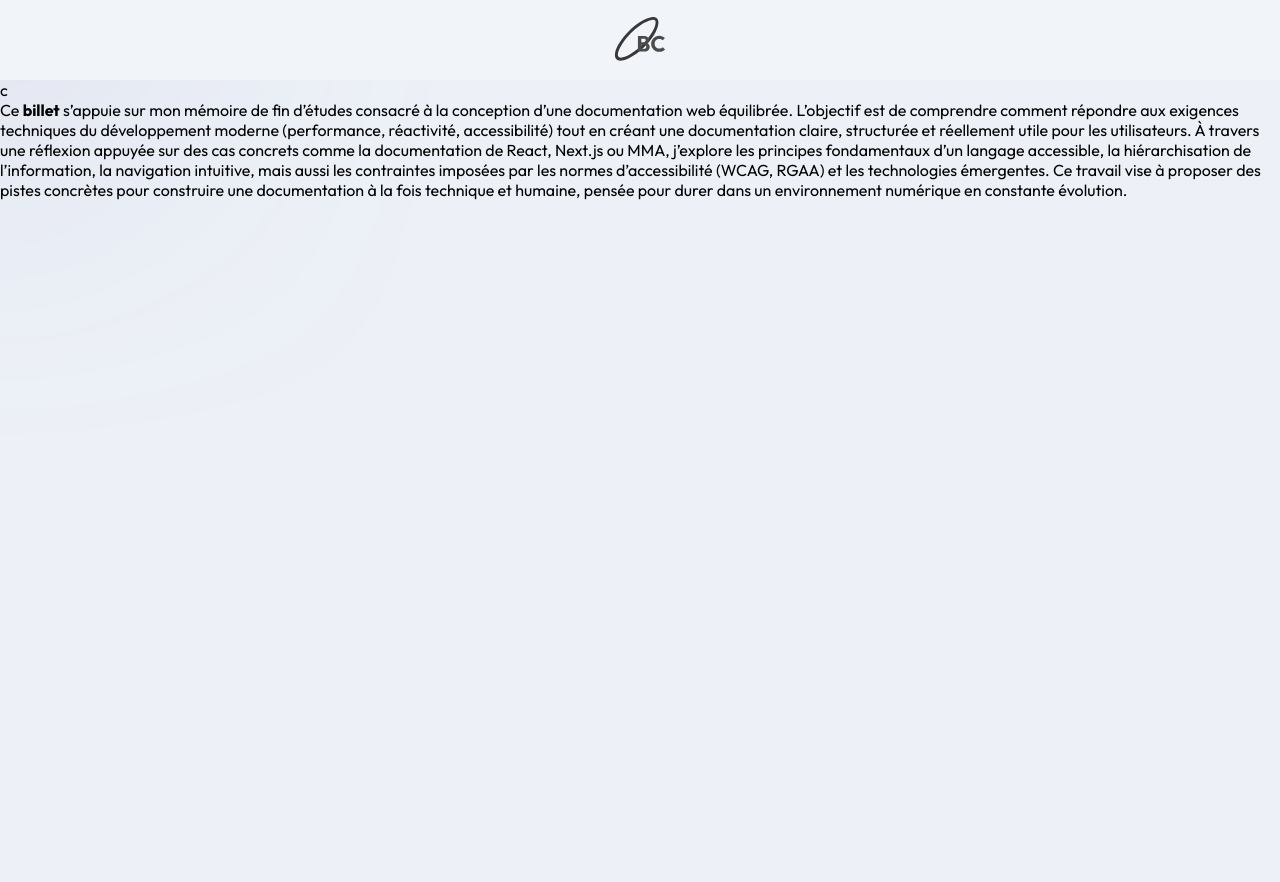
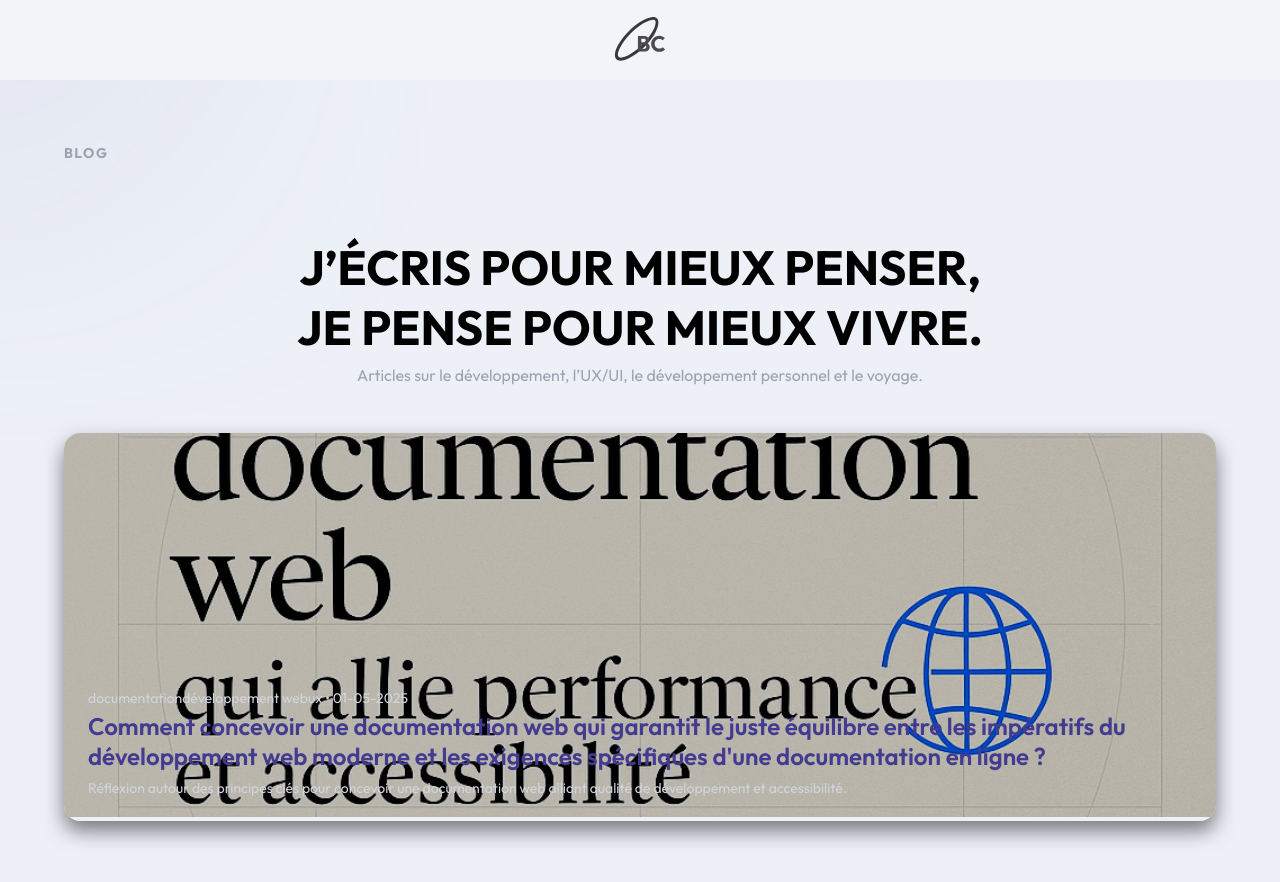
Before and after one commit to BaptisteCainjo/my-website, a Next.js app: page /blog in a window 1280 px wide. Shown: the top 882 px of the page. Before the commit the page ends 800 px from the top, so only its background shows below. Built offline with nearby package versions, Linux system fonts and the light colour scheme.

Commit message:
feat: Refactor blog page layout and styles, update font mixins, and adjust portfolio types

```diff
--- a/src/app/blog/page.tsx
+++ b/src/app/blog/page.tsx
@@ -1,24 +1,68 @@
 import NavBar from "@/components/NavBar/NavBar";
+import Image from "next/image";
+import posts from "@/utils/data/blogPosts.json";
 import BlogStyle from "@/scss/pages/Blog.module.scss";
-import fs from "fs";
-import path from "path";
-import ReactMarkdown from "react-markdown";
 
-export default function page() {
-  const filePath = path.join(
-    process.cwd(),
-    "src",
-    "content",
-    "documentation-web-equilibre-dev-ux.md"
-  );
-  console.log(filePath);
-  const fileContent = fs.readFileSync(filePath, "utf8");
+export default function BlogPage() {
   return (
     <>
       <NavBar />
-      <section className={BlogStyle.container}>
-        <ReactMarkdown>{fileContent}</ReactMarkdown>
-      </section>
+      <main className={BlogStyle.blog}>
+        <section className={BlogStyle.header}>
+          <h1 className={BlogStyle.label}>Blog</h1>
+          <h2 className={BlogStyle.title}>
+            J’écris pour mieux penser,
+            <br /> je pense pour mieux vivre.
+          </h2>
+          <p className={BlogStyle.subtitle}>
+            Articles sur le développement, l’UX/UI, le développement personnel
+            et le voyage.
+          </p>
+        </section>
+
+        <article className={BlogStyle.featuredPost}>
+          <div className={BlogStyle.featuredImageWrapper}>
+            <Image
+              src={posts[0].featured_image_url}
+              alt={posts[0].title}
+              className={BlogStyle.featuredImage}
+              width={800}
+              height={600}
+            />
+            <div className={BlogStyle.featuredContent}>
+              <p className={BlogStyle.meta}>
+                {posts[0].tags} • {posts[0].created_at}
+              </p>
+              <h3 className={BlogStyle.postTitle}>{posts[0].title}</h3>
+              <p className={BlogStyle.excerpt}>{posts[0].excerpt}</p>
+            </div>
+          </div>
+        </article>
+
+        <div className={BlogStyle.postGrid}>
+          {posts.slice(1).map((post) => (
+            <article key={post.id} className={BlogStyle.postCard}>
+              <Image
+                src={post.featured_image_url}
+                alt={post.title}
+                className={BlogStyle.postImage}
+                width={400}
+                height={300}
+              />
+              <div className={BlogStyle.postContent}>
+                <div>
+                  <p className={BlogStyle.meta}>
+                    {post.tags} • {post.created_at}
+                  </p>
+                  <h4 className={BlogStyle.postTitle}>{post.title}</h4>
+                  <p className={BlogStyle.excerpt}>{post.excerpt}</p>
+                </div>
+                <span className={BlogStyle.arrow}>→</span>
+              </div>
+            </article>
+          ))}
+        </div>
+      </main>
     </>
   );
 }
--- a/src/components/BtnFilter/BtnFilter.tsx
+++ b/src/components/BtnFilter/BtnFilter.tsx
@@ -7,7 +7,7 @@ interface BtnFilterProps {
 }
 
 export default function BtnFilter({ names, onFilterClick }: BtnFilterProps) {
-  const [activeIndex, setActiveIndex] = useState(0);
+  const [activeIndex, setActiveIndex] = useState(1);
 
   const handleClickClass = (
     e: React.MouseEvent<HTMLAnchorElement>,
--- a/src/scss/globals.scss
+++ b/src/scss/globals.scss
@@ -1,41 +1,19 @@
 @import "../scss/colors";
 @import "../scss/mixins";
 @import url("https://fonts.googleapis.com/css2?family=Outfit:wght@100..900&family=Poppins:ital,wght@0,100;0,200;0,300;0,400;0,500;0,600;0,700;0,800;0,900;1,100;1,200;1,300;1,400;1,500;1,600;1,700;1,800;1,900&display=swap");
-
-/*
-@font-face{
-    font-family: "poppins-regular";
-    src: url("../assets/fonts/Poppins-Regular.ttf");
-}
-
-@font-face{
-    font-family: "poppins-medium";
-    src: url("../assets/fonts/Poppins-Medium.ttf");
-}
-
-@font-face{
-    font-family: "poppins-semibold";
-    src: url("../../public/assets/fonts/Poppins-SemiBold.ttf");
-}
-
-@font-face{
-    font-family: "poppins-bold";
-    src: url("../../public/assets/fonts/Poppins-Bold.ttf");
-}*/
 
 * {
   margin: 0;
   padding: 0;
   text-decoration: none;
   list-style-type: none;
-  font-family: "Outfit", sans-serif;
   scroll-behavior: smooth;
+  @include Outfit();
 }
 
 body {
   width: 100%;
   background-color: $globalBkgColor;
-  @include Outfit();
   font-weight: 400;
   background-color: $lightBlue;
 }
--- a/src/scss/mixins.scss
+++ b/src/scss/mixins.scss
@@ -118,16 +118,8 @@ $mixin-breakpoints: (
   }
 }
 
-@mixin Poppins() {
-  font-family: "Poppins", sans-serif;
-}
-
 @mixin Outfit() {
-  font-family: "Outfut", sans-serif;
-}
-
-@mixin Playfair() {
-  font-family: "Playfair Display", sans-serif;
+  font-family: "Outfit", sans-serif;
 }
 
 @mixin h1Style() {
--- a/src/scss/pages/Blog.module.scss
+++ b/src/scss/pages/Blog.module.scss
@@ -0,0 +1,124 @@
+.blog {
+  min-height: 100vh;
+  margin-top: 80px;
+  padding: 4rem 1rem;
+
+  @media (min-width: 768px) {
+    padding: 4rem 4rem;
+  }
+}
+
+.header {
+  text-align: center;
+  margin-bottom: 3rem;
+}
+
+.label {
+  font-size: 0.875rem;
+  text-transform: uppercase;
+  margin-bottom: 1rem;
+  letter-spacing: 0.1em;
+  color: #9ca3af;
+}
+
+.title {
+  font-size: 2.25rem;
+  font-weight: bold;
+  margin-bottom: 0.5rem;
+
+  @media (min-width: 768px) {
+    font-size: 3rem;
+  }
+}
+
+.subtitle {
+  color: #9ca3af;
+}
+
+.featuredPost {
+  margin-bottom: 4rem;
+}
+
+.featuredImageWrapper {
+  position: relative;
+  overflow: hidden;
+  border-radius: 1rem;
+  box-shadow: 0 10px 20px rgba(0, 0, 0, 0.5);
+}
+
+.featuredImage {
+  width: 100%;
+  height: 24rem;
+  object-fit: cover;
+  filter: brightness(75%);
+}
+
+.featuredContent {
+  position: absolute;
+  inset: 0;
+  display: flex;
+  flex-direction: column;
+  justify-content: flex-end;
+  padding: 1.5rem;
+}
+
+.meta {
+  font-size: 0.875rem;
+  color: #d1d5db;
+  margin-bottom: 0.25rem;
+}
+
+.postTitle {
+  font-size: 1.5rem;
+  font-weight: 600;
+  margin-bottom: 0.5rem;
+}
+
+.excerpt {
+  font-size: 0.875rem;
+  color: #d1d5db;
+}
+
+.postGrid {
+  display: grid;
+  gap: 2.5rem;
+
+  @media (min-width: 768px) {
+    grid-template-columns: repeat(2, 1fr);
+  }
+}
+
+.postCard {
+  display: flex;
+  flex-direction: column;
+  gap: 1.5rem;
+
+  @media (min-width: 768px) {
+    flex-direction: row;
+  }
+}
+
+.postImage {
+  width: 100%;
+  height: 13rem;
+  object-fit: cover;
+  border-radius: 0.75rem;
+
+  @media (min-width: 768px) {
+    width: 50%;
+  }
+}
+
+.postContent {
+  display: flex;
+  flex-direction: column;
+  justify-content: space-between;
+}
+
+.arrow {
+  margin-top: 1rem;
+  width: 1.5rem;
+  height: 1.5rem;
+  color: #34d399;
+  display: inline-block;
+}
--- a/src/utils/data/blogPosts.json
+++ b/src/utils/data/blogPosts.json
@@ -6,7 +6,7 @@
     "excerpt": "Réflexion autour des principes clés pour concevoir une documentation web alliant qualité de développement et accessibilité.",
     "category_id": 3,
     "tags": ["documentation", "développement web", "ux"],
-    "featured_image_url": "documentation.webp",
+    "featured_image_url": "/images/documentation.webp",
     "created_at": "01-05-2025",
     "updated_at": "01-05-2025"
   }
```
Also changed, not shown: src/app/page.tsx (+6 -4 lines), src/utils/data/portfolio.json (+7 -7 lines), public/images/documentation.webp (added).
